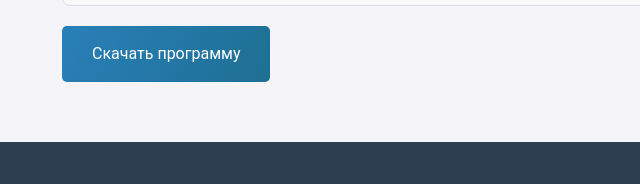
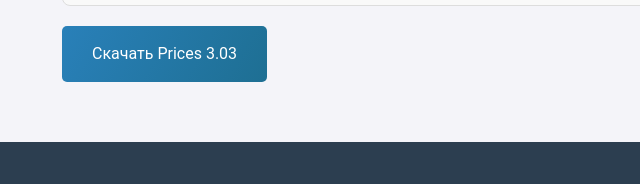
Before and after one commit to Volodymyr271/bsoftsyte, a plain HTML site: page prices.html in a window 1280 px wide. Shown: the part 1292-1476 px from the top of the page, 20-660 px from the left. Drawn offline with Linux system fonts and the light colour scheme.

Commit message:
Update prices.html

```diff
--- a/prices.html
+++ b/prices.html
@@ -72,7 +72,7 @@
             </div>
 
             <!-- Кнопка для загрузки -->
-            <a href="Prices.exe" class="btn download-btn" download>Скачать программу</a>
+            <a href="Prices.exe" class="btn download-btn" download>Скачать Prices 3.03</a>
         </div>
     </main>
     <footer>
```
